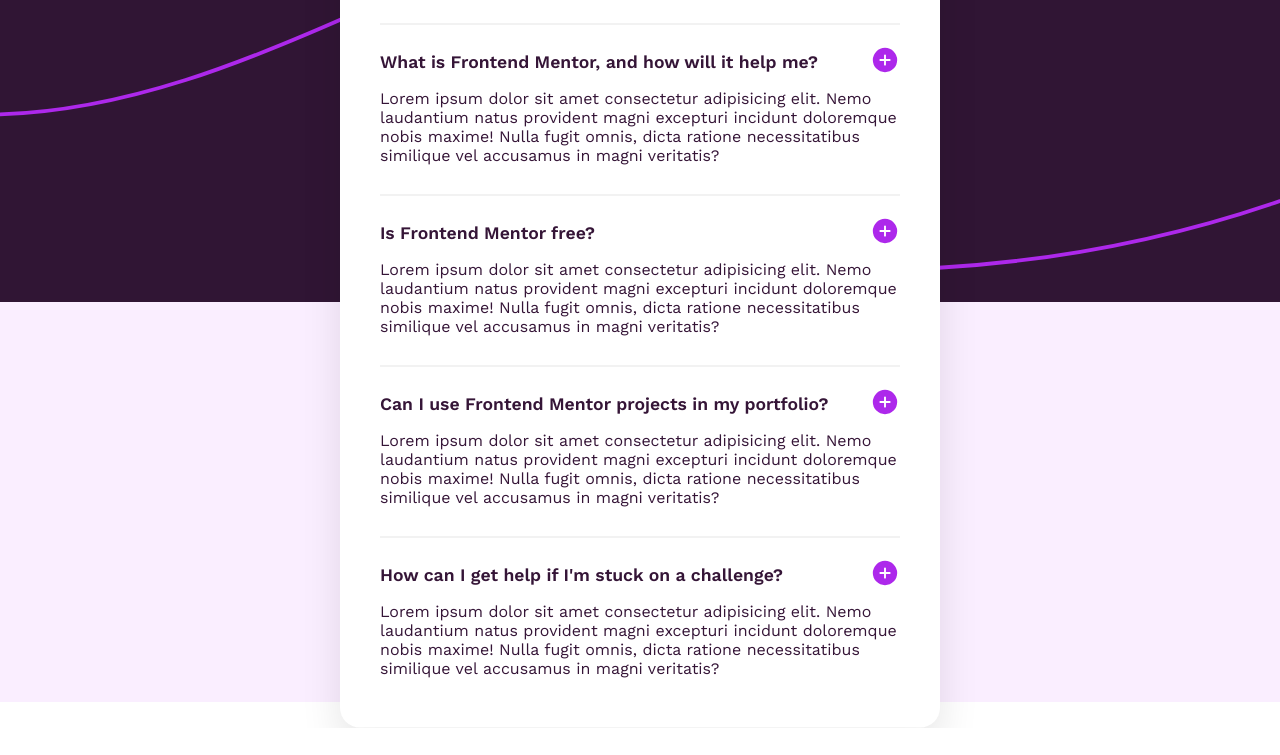
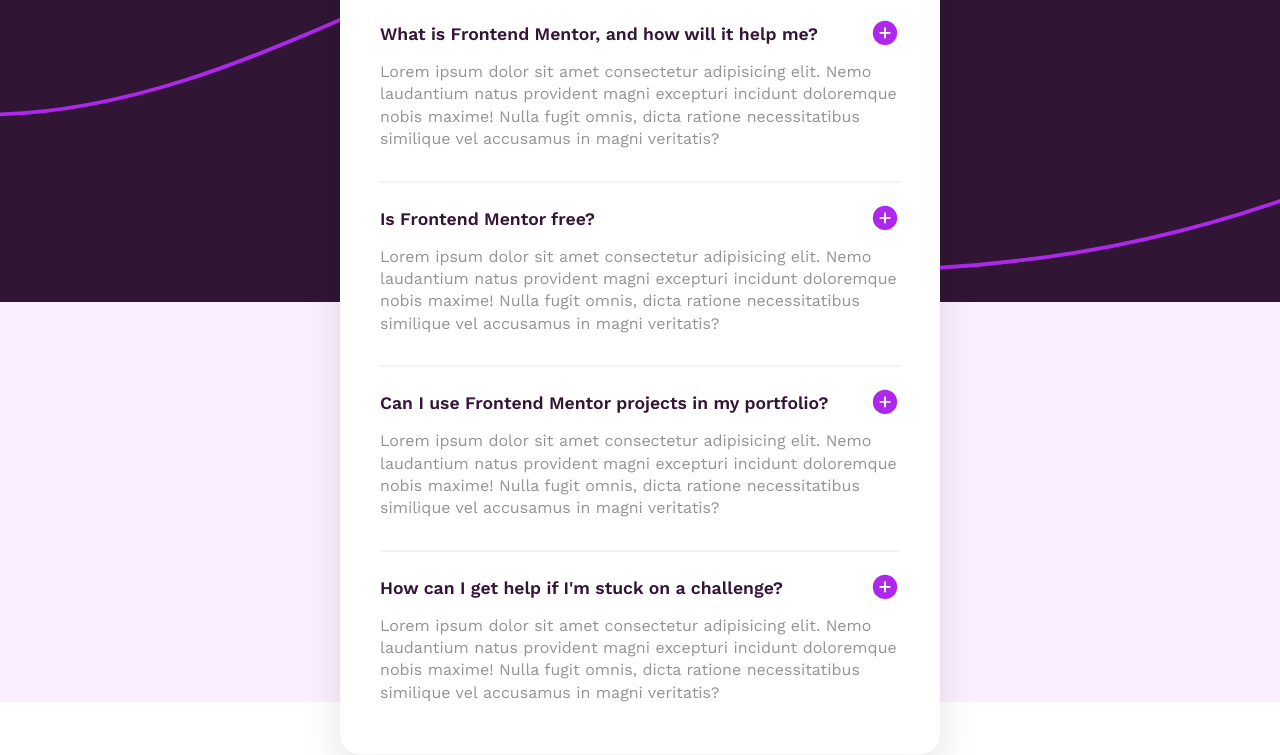
Before and after one commit to Sakhurama/FaqDropdown, a plain HTML site: page index.html in a window 1280 px wide. Shown: the part 98-853 px from the top of the page. Before the commit the page ends 826 px from the top, so only its background shows below. Drawn offline with Linux system fonts and the light colour scheme.

Commit message:
Color y espaciado en las respuesta

```diff
--- a/style.css
+++ b/style.css
@@ -105,6 +105,8 @@
 .answer {
     display: block;
     padding-bottom: 20px;
+    color: #949394;
+    line-height: 1.4;
 }
 
 .hidden {
```
